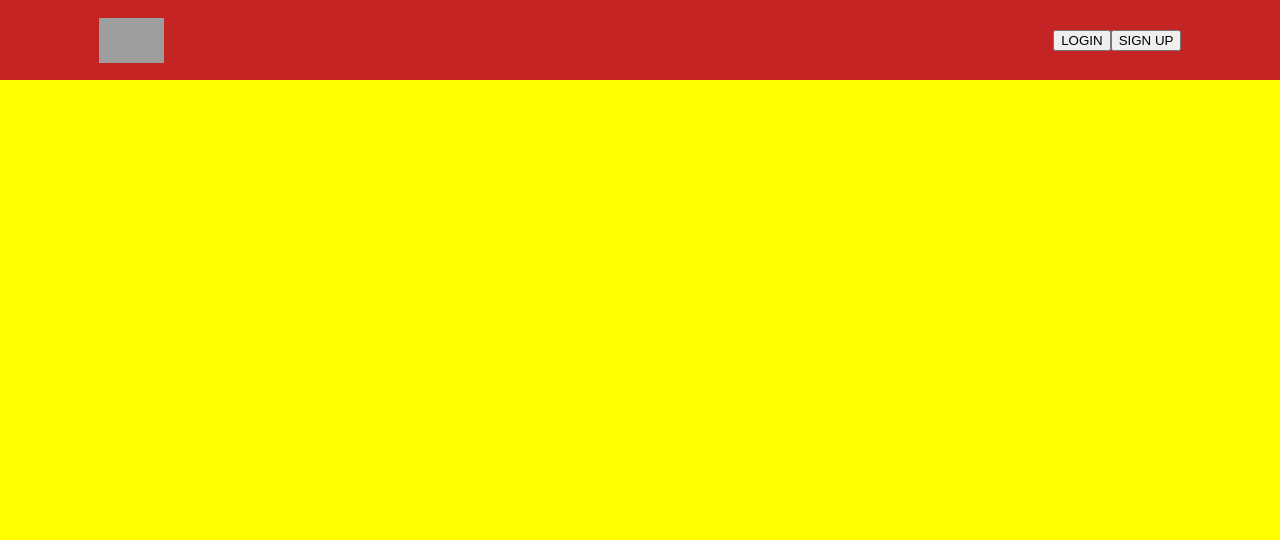
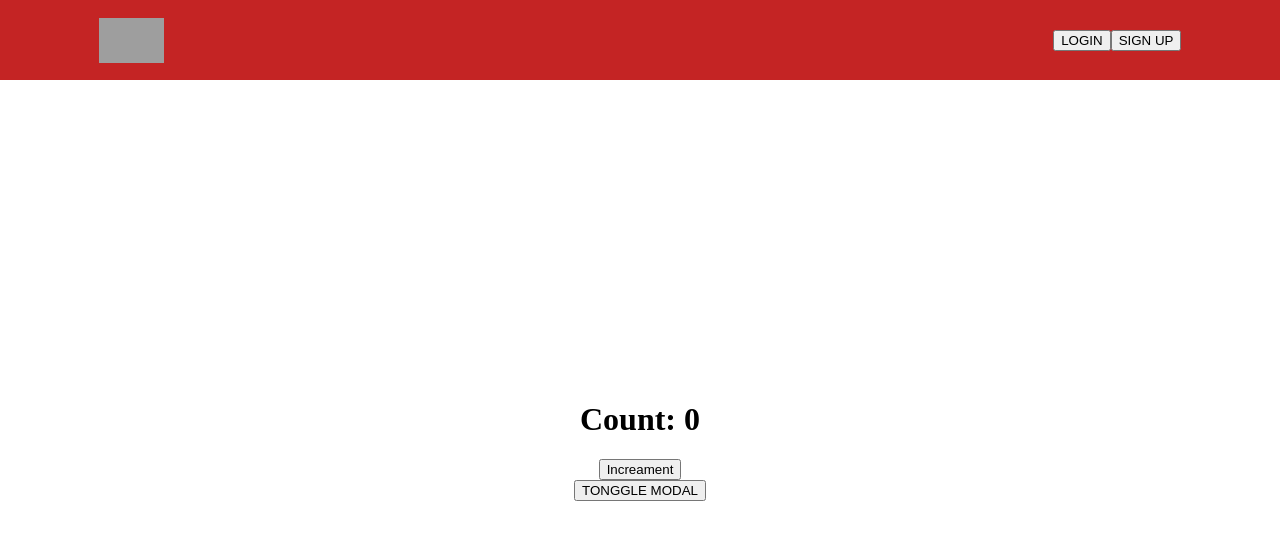
Before and after one commit to crusherblack/react-batch-22, a React (Create React App) app: page / in a window 1280 px wide. Shown: the top 540 px of the page. Built offline with nearby package versions, Linux system fonts and the light colour scheme; grey boxes are pictures that could not be loaded.

Commit message:
use effect done

```diff
--- a/src/App.js
+++ b/src/App.js
@@ -1,12 +1,90 @@
+import { useState, useEffect } from "react";
 import "./styles/global.css";
 import Navbar from "./components/Navbar";
 import Hero from "./components/Hero";
 
+function Modal({ isVisible }) {
+  useEffect(() => {
+    console.log("aku dimunculkan");
+    //cleanUpFunction
+    return () => {
+      console.log("aku dihancurkan");
+    };
+  }, []);
+
+  return (
+    isVisible && (
+      <div
+        style={{
+          display: "flex",
+          justifyContent: "center",
+          alignItems: "center",
+          width: "200px",
+          height: "200px",
+          borderRadius: "5px",
+          background: "red",
+          color: "white",
+          textAlign: "center",
+        }}
+      >
+        <h3>INI ADALAH MODAL</h3>
+      </div>
+    )
+  );
+}
+
 function App() {
+  const [count, setCount] = useState(0);
+  const [isVisible, setIsVisible] = useState(false);
+
+  //componentDidMount
+  //componentDidUpdate => update jika state atau props apapun berubah
+  useEffect(() => {
+    console.log("component mounted");
+  });
+
+  //componentDidMount
+  useEffect(() => {
+    console.log("component mounted 2");
+  }, []);
+
+  //componentDidMount => dependecies list => update secara spesifik
+  useEffect(() => {
+    console.log("update");
+  }, [count]);
+
+  //componentWillUnmount
+  useEffect(() => {
+    return () => {
+      console.log("saya terhapus");
+    };
+  }, []);
+
   return (
     <>
       <Navbar />
-      <Hero />
+      <div
+        style={{
+          display: "flex",
+          justifyContent: "center",
+          alignItems: "center",
+          height: "90vh",
+          flexDirection: "column",
+        }}
+      >
+        <Modal isVisible={isVisible} />
+        <h1>Count: {count}</h1>
+        <button onClick={() => setCount(count + 1)}>Increament</button>
+        <button
+          onClick={() =>
+            setIsVisible((prev) => {
+              return !prev;
+            })
+          }
+        >
+          TONGGLE MODAL
+        </button>
+      </div>
     </>
   );
 }
```
